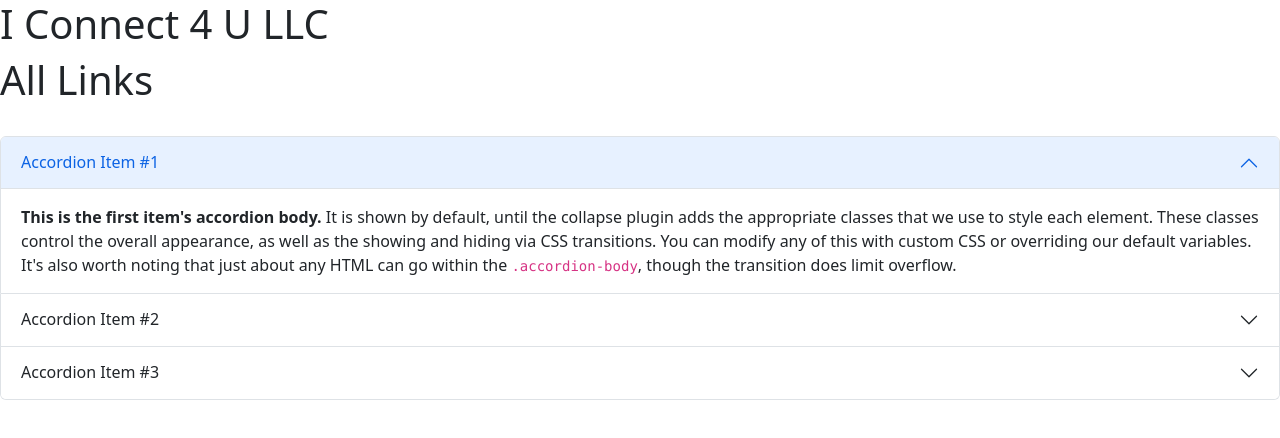
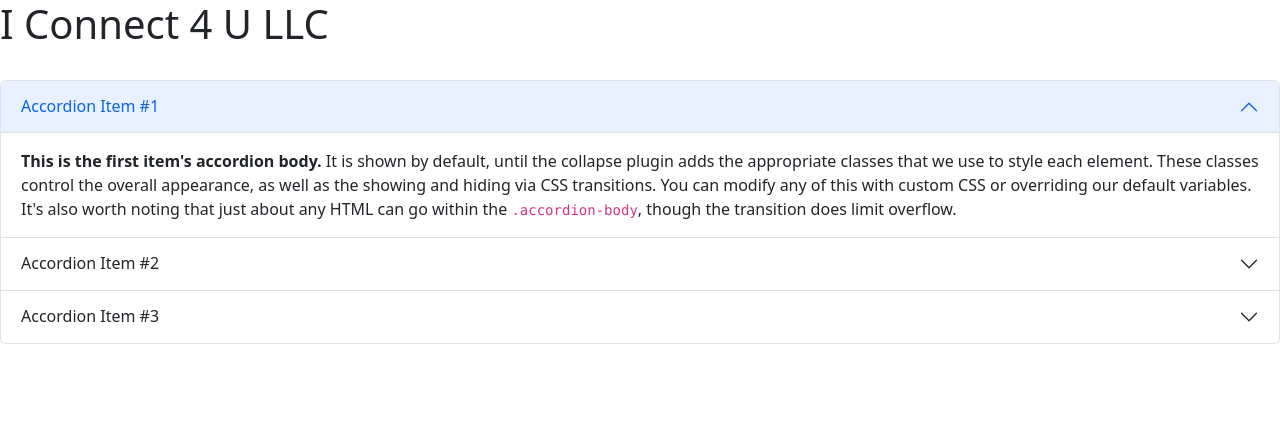
Before and after one commit to arsalansta/MIS4013-HW1, a plain HTML site: page page2.html in a window 1280 px wide. Drawn offline with nearby package versions, Linux system fonts and the light colour scheme.

Commit message:
Update page2.html

```diff
--- a/page2.html
+++ b/page2.html
@@ -9,7 +9,7 @@
   </head>
   <body>
  <h1>I Connect 4 U LLC</h1>
-    <h1>All Links</h1>
+
 
 
 
```
